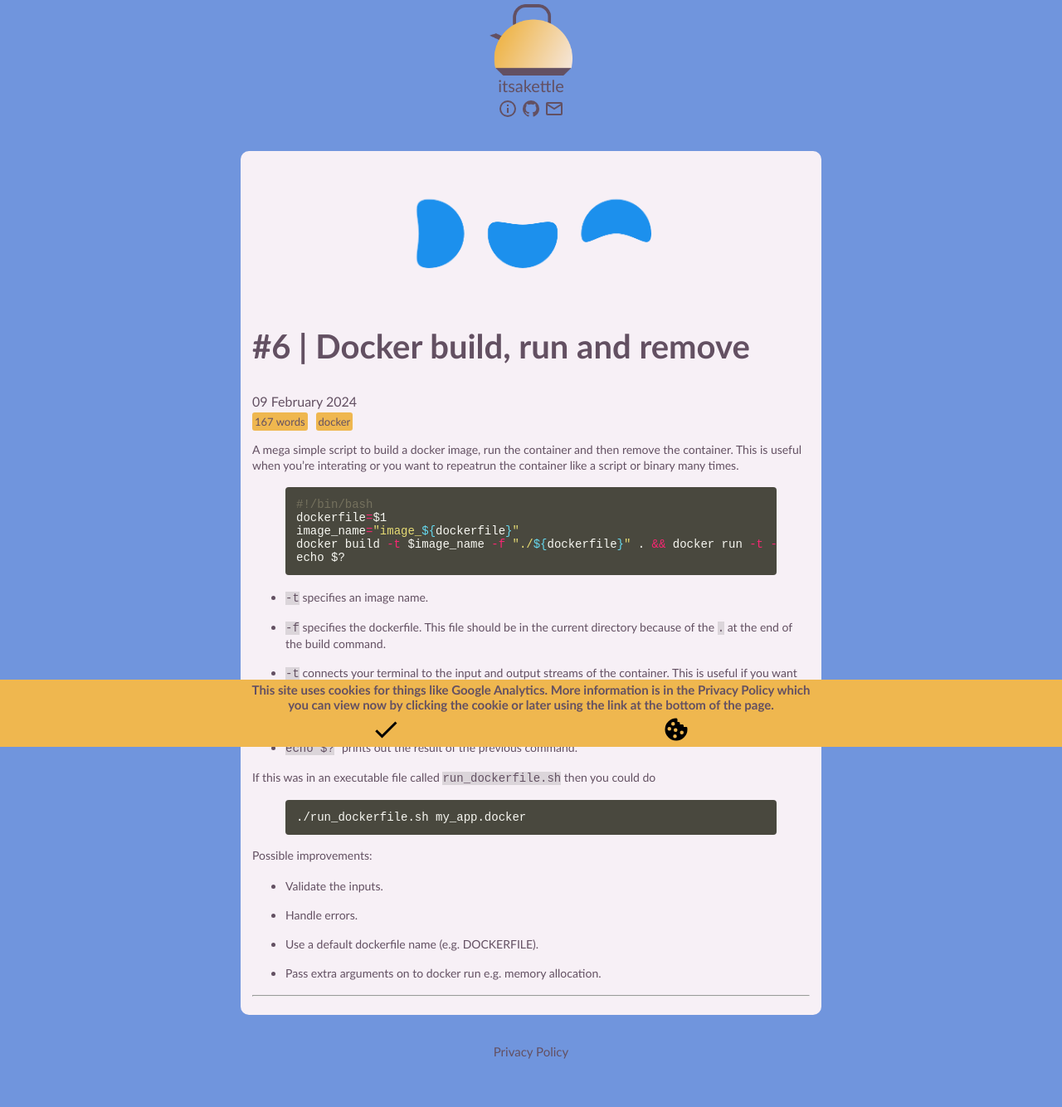
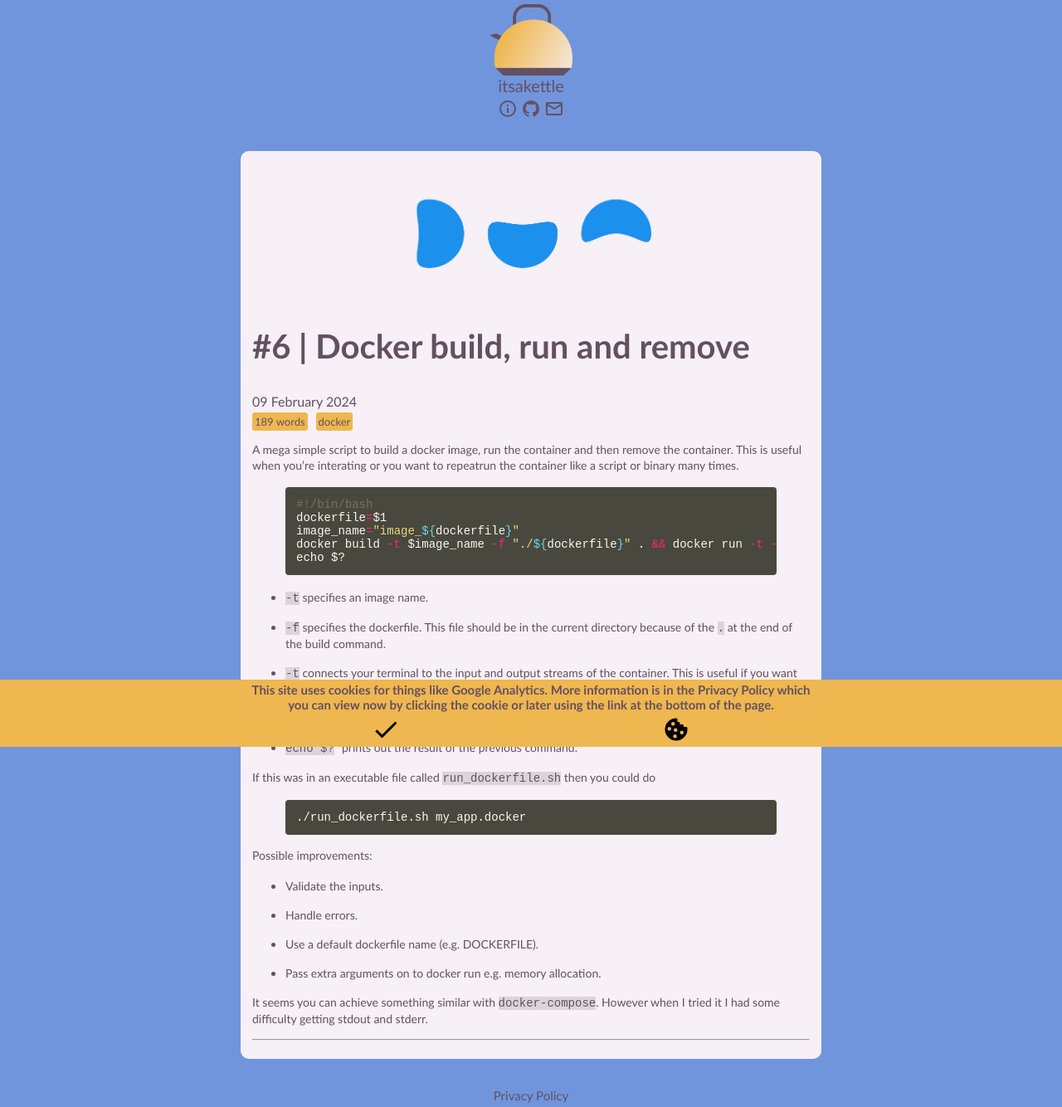
Before and after one commit to itsakettle/itsakettle.github.io, a Jekyll site: the page built from _posts/2024-02-09-6-docker_build_run_remove.md, in a window 1280 px wide. Shown: the whole page at 83% size. Built offline with Jekyll 4.4.1, drawn with Linux system fonts in a browser that asks for light colours; before the commit the page ends 1281 px from its top, so only the background shows below that.

Commit message:
update filenames

```diff
--- a/_posts/2024-02-09-6-dockerfile_cmd_and_run copy.md
+++ b/_posts/2024-02-09-6-docker_build_run_remove.md
@@ -46,5 +46,6 @@ Possible improvements:
 
 * Pass extra arguments on to docker run e.g. memory allocation.
 
+It seems you can achieve something similar with `docker-compose`. However when I tried it I had some difficulty getting stdout and stderr.
 
 _____
```
Also changed, not shown: _posts/2024-02-09-7-cmd_vs_entrypoint.md (renamed from _posts/2024-02-09-7-docker_build_run_remove.md).
